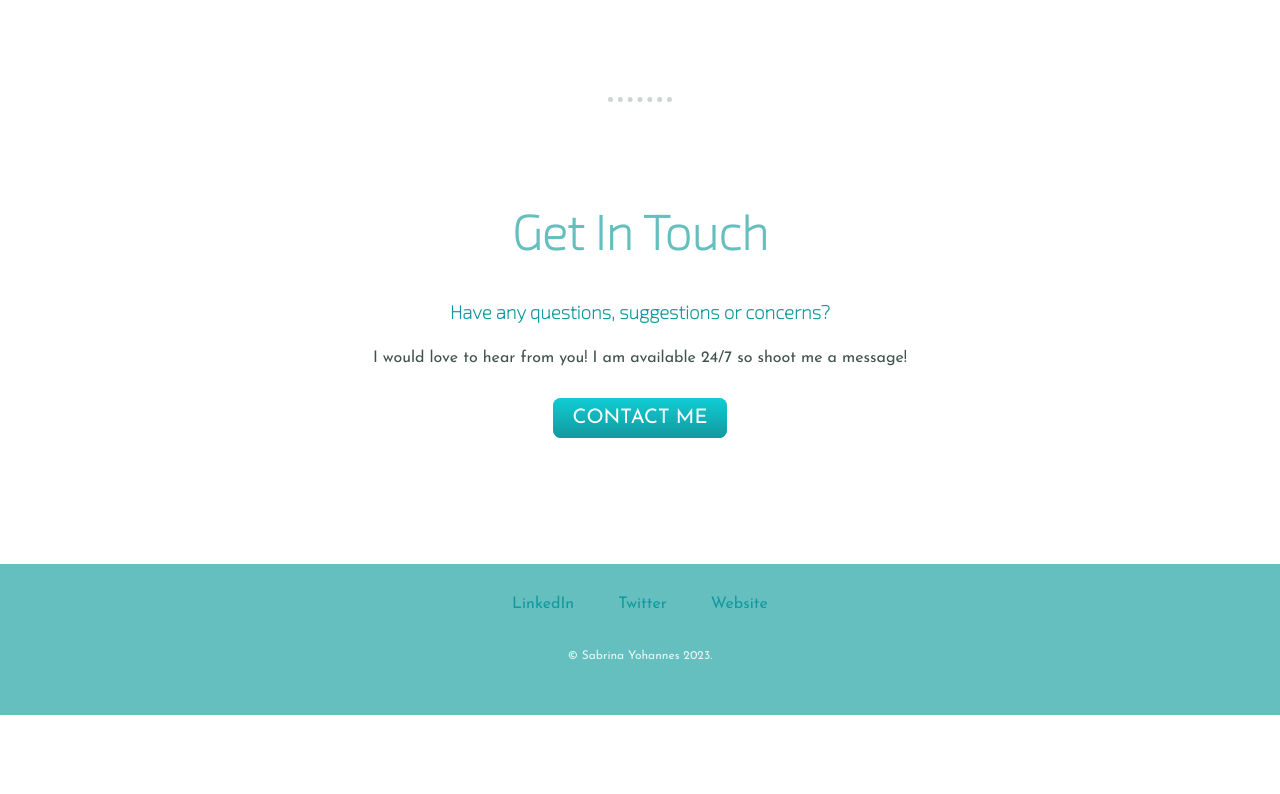
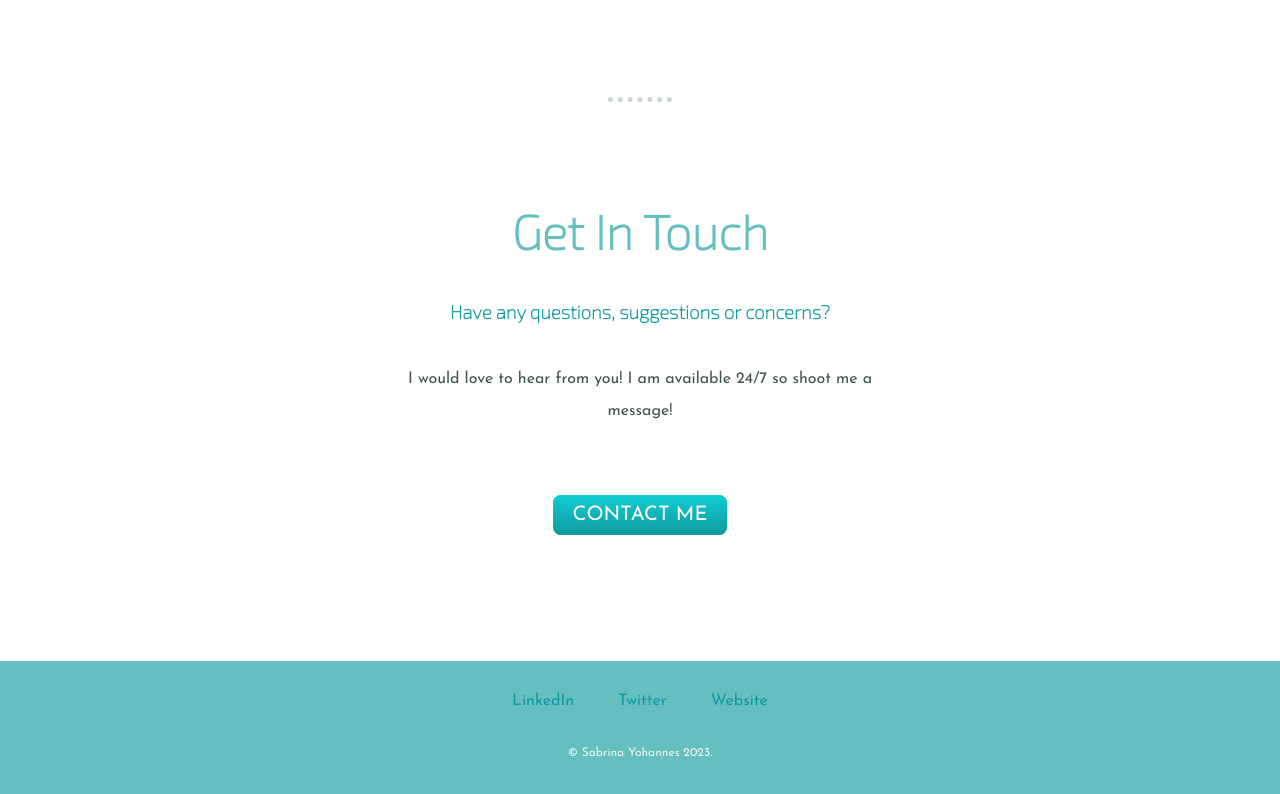
Before and after one commit to SabrinaY123/Personal-Site, a plain HTML site: page index.html in a window 1280 px wide. Shown: the part 2267-3061 px from the top of the page. Before the commit the page ends 2982 px from the top, so only its background shows below. Drawn offline with Linux system fonts and the light colour scheme.

Commit message:
Update Profile Pic: Try #2

```diff
--- a/css/styles.css
+++ b/css/styles.css
@@ -107,7 +107,7 @@ body {
     margin: 100px auto 100px auto;
 }
 
-.conact-message {
+.contact-message {
     width: 40%;
     margin: 40px auto 60px;
 }
```
